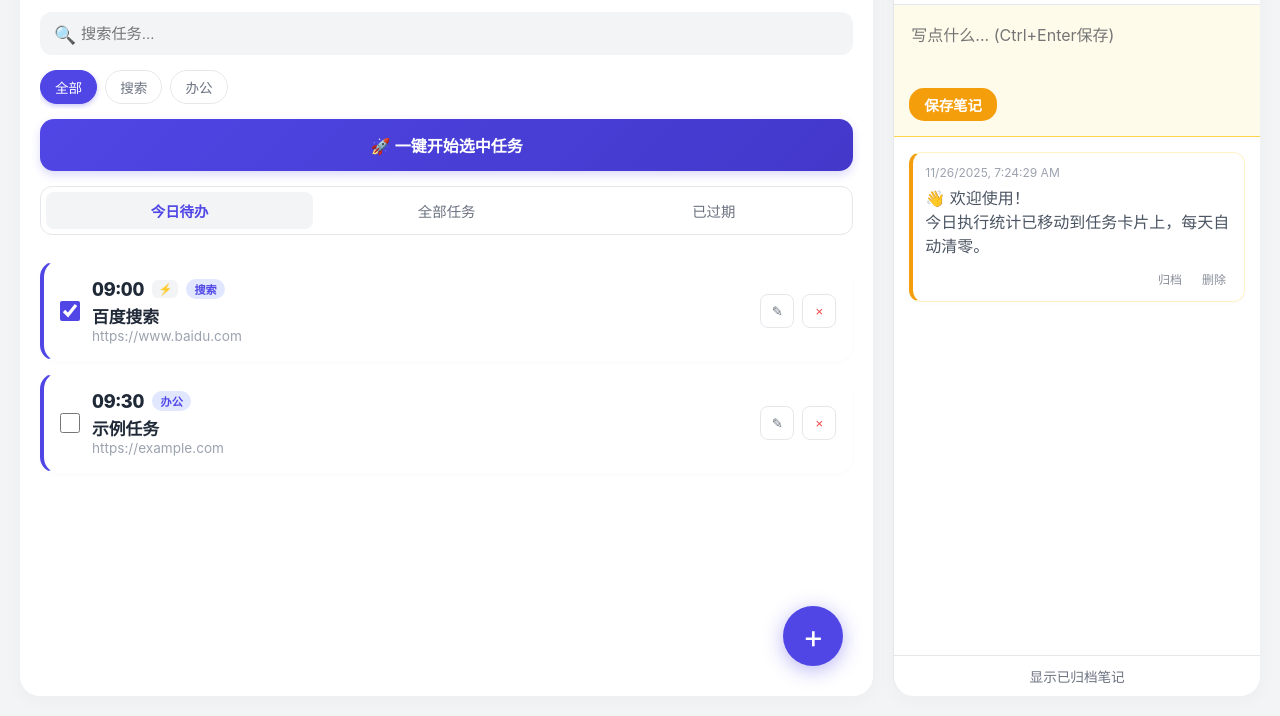
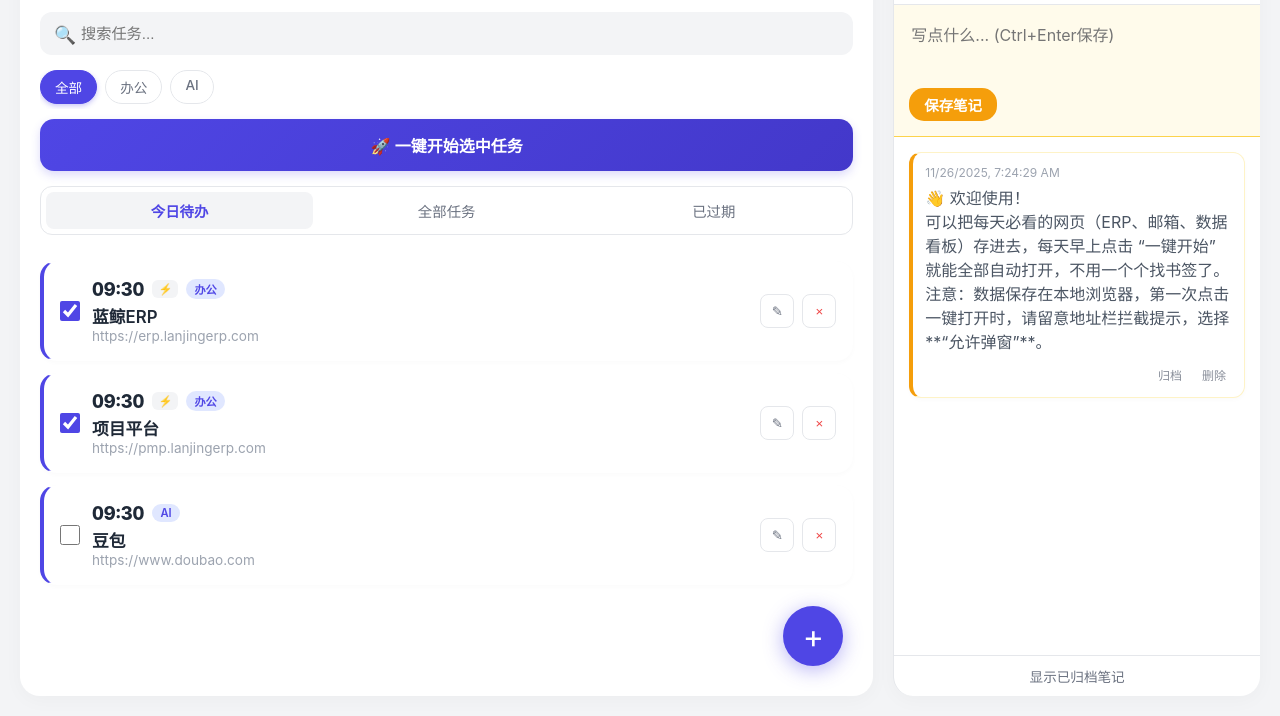
Before and after one commit to beynawoo-code/My-wofkflow, a plain HTML site: page index.html in a window 1280 px wide. Shown: the part 84-800 px from the top of the page. Drawn offline with Linux system fonts and the light colour scheme.

Commit message:
Update index.html

```diff
--- a/index.html
+++ b/index.html
@@ -5,7 +5,6 @@
     <meta name="viewport" content="width=device-width, initial-scale=1.0, maximum-scale=1.0, user-scalable=no">
     <title>我的工作流导航</title>
     <style>
-
         :root {
             --primary: #4f46e5;
             --primary-light: #e0e7ff;
@@ -38,7 +37,7 @@
             flex: 1; display: flex; flex-direction: column; width: 100%; height: 100%; overflow: hidden; box-sizing: border-box;
         }
 
-        /* 📱 手机端默认样式 (单栏切换) */
+        /* 📱 手机端默认样式 */
         .main-column {
             flex: 1;
             display: flex;
@@ -57,10 +56,10 @@
         .app-container.view-notes .main-column { display: none; }
         .app-container.view-notes .side-column { display: flex; }
 
-        /* 💻 电脑端双栏布局 (>= 800px) - 修复布局比例 */
+        /* 💻 电脑端双栏布局 (>= 800px) - 70% vs 30% */
         @media (min-width: 800px) {
             .app-container {
-                flex-direction: row; /* 修正此处拼写 */
+                flex-direction: row;
                 padding: 20px;
                 gap: 20px;
                 max-width: 1400px;
@@ -292,19 +291,23 @@
 </div>
 
 <script>
+    // ==========================================
+    // 1. 初始化
+    // ==========================================
     const defaultData = {
         title: "默认工作流导航",
         lastOpenDate: "",
         tasks: [
-            { name: "百度搜索", url: "https://www.baidu.com", time: "09:00", type: "cycle", days: [], autoOpen: true, tags: ["搜索"], todayCount: 0 },
-            { name: "示例任务", url: "https://example.com", time: "09:30", type: "cycle", days: [], autoOpen: false, tags: ["办公"], todayCount: 0 }
+            { name: "蓝鲸ERP", url: "https://erp.lanjingerp.com", time: "09:30", type: "cycle", days: [], autoOpen: true, tags: ["办公"], todayCount: 0 },
+            { name: "项目平台", url: "https://pmp.lanjingerp.com", time: "09:30", type: "cycle", days: [], autoOpen: true, tags: ["办公"], todayCount: 0 },
+            { name: "豆包", url: "https://www.doubao.com", time: "09:30", type: "cycle", days: [], autoOpen: false, tags: ["AI"], todayCount: 0 }
         ],
         notes: [
-            { id: 1700000000001, content: "👋 欢迎使用！\n今日执行统计已移动到任务卡片上，每天自动清零。", createTime: Date.now(), archived: false }
+            { id: 1700000000001, content: "👋 欢迎使用！\n可以把每天必看的网页（ERP、邮箱、数据看板）存进去，每天早上点击 “一键开始” 就能全部自动打开，不用一个个找书签了。\n注意：数据保存在本地浏览器，第一次点击一键打开时，请留意地址栏拦截提示，选择**“允许弹窗”**。", createTime: Date.now(), archived: false }
         ]
     };
 
-    let appData = JSON.parse(localStorage.getItem('workflowDataV9_2')) || defaultData;
+    let appData = JSON.parse(localStorage.getItem('workflowDataV9_3_Custom')) || defaultData;
     let runtimeStatus = {};
 
     let currentView = 'today';
@@ -557,7 +560,7 @@
     function removeTempTag(tag) { tempTags = tempTags.filter(t => t !== tag); renderModalTags(); }
     function deleteTask(idx) { if(confirm('删除此任务？')) { appData.tasks.splice(idx,1); saveData(); renderList(); renderTagFilterBar(); } }
     function closeModal() { document.getElementById('modal').classList.remove('open'); }
-    function saveData() { localStorage.setItem('workflowDataV9_2', JSON.stringify(appData)); }
+    function saveData() { localStorage.setItem('workflowDataV9_3_Custom', JSON.stringify(appData)); }
     function showToast(msg) { const t = document.getElementById('toast'); t.innerText=msg; t.style.display='block'; setTimeout(()=>t.style.display='none', 2000); }
     function handleSearch() { searchQuery = document.getElementById('searchInput').value; renderList(); }
 
```
